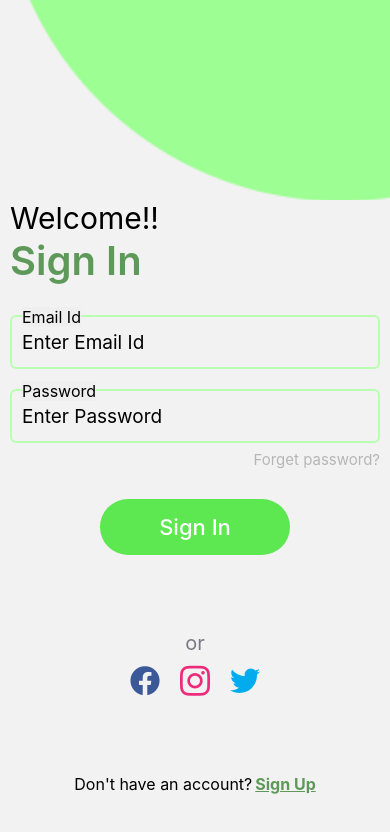
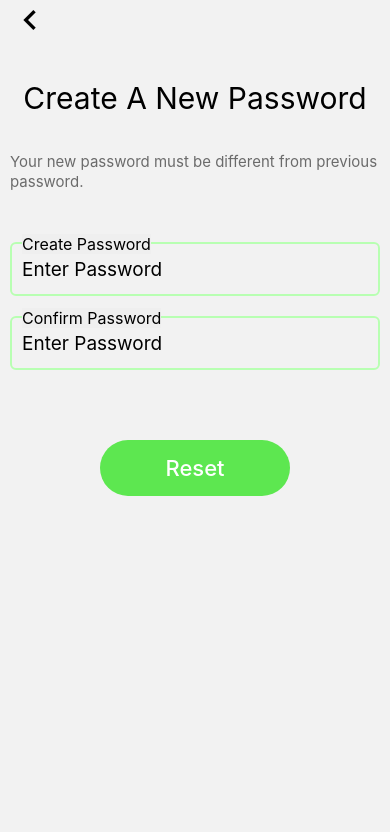
Before and after one commit to PeterAdedokun1/Task-management, a React Native app: screen /newPassword in a window 390 px wide. Shown: the top 832 px of the page. Built offline with nearby package versions, Linux system fonts and the light colour scheme.

Commit message:
new passwrd

```diff
--- a/Navigation/StackNavigation.tsx
+++ b/Navigation/StackNavigation.tsx
@@ -1,10 +1,10 @@
-import { View, Text } from "react-native";
 import { NavigationContainer } from "@react-navigation/native";
 import Login from "../screen/Login";
 import { createNativeStackNavigator } from "@react-navigation/native-stack";
 import Register from "../screen/Register";
 import ForgetPassword from "../screen/ForgetPassword";
 import Otp from "../screen/Otp";
+import NewPassword from "../screen/NewPassword";
 
 export default function StackNavigation() {
   const Stack = createNativeStackNavigator();
@@ -31,6 +31,11 @@ export default function StackNavigation() {
           component={Otp}
           options={{ headerShown: false }}
         />
+        <Stack.Screen
+          name="newPassword"
+          component={NewPassword}
+          options={{ headerShown: false }}
+        />
       </Stack.Navigator>
     </NavigationContainer>
   );
--- a/screen/ForgetPassword.tsx
+++ b/screen/ForgetPassword.tsx
@@ -5,6 +5,7 @@ import {
   SafeAreaView,
   TextInput,
   TouchableOpacity,
+  KeyboardAvoidingView,
 } from "react-native";
 import React from "react";
 import { MaterialIcons } from "@expo/vector-icons";
@@ -30,11 +31,19 @@ const ForgetPassword = () => {
       </View>
       <View style={{ marginTop: 15, marginBottom: 50 }}>
         <Text style={{ fontSize: 30 }}>Forget Password</Text>
-        <Text style={{ fontSize: 15, color: "#6B6B6B", marginTop: 6, lineHeight: 20 }}>
+        <Text
+          style={{
+            fontSize: 15,
+            color: "#6B6B6B",
+            marginTop: 6,
+            lineHeight: 20,
+          }}
+        >
           Don’t worry! It happens, Please enter the email address associated
           with your account.
         </Text>
       </View>
+      <KeyboardAvoidingView>
         <Formik
           initialValues={{ email: "", password: "" }}
           onSubmit={(values) => navigation.navigate("otp")}
@@ -72,7 +81,9 @@ const ForgetPassword = () => {
                 </View>
               </View>
               {errors.email && (
-              <Text style={{ color: "red", marginTop: 5 }}>{errors.email}</Text>
+                <Text style={{ color: "red", marginTop: 5 }}>
+                  {errors.email}
+                </Text>
               )}
               <TouchableOpacity
                 style={{
@@ -100,6 +111,7 @@ const ForgetPassword = () => {
             </View>
           )}
         </Formik>
+      </KeyboardAvoidingView>
     </SafeAreaView>
   );
 };
--- /dev/null
+++ b/screen/NewPassword.tsx
@@ -0,0 +1,146 @@
+import { View, Text, SafeAreaView, TouchableOpacity,TextInput } from 'react-native'
+import { useNavigation } from '@react-navigation/native';
+import React from 'react'
+import { MaterialIcons } from '@expo/vector-icons';
+import * as yup from "yup";
+import { Formik } from "formik";
+interface FormValues {
+  password: string;
+  confirmPassword: string;
+}
+export default function NewPassword() {
+    const navigation: any = useNavigation()
+const validateSchema = yup.object().shape({
+  password: yup.string().required("Please enter a password to continue "),
+  confirmPassword: yup
+    .string()
+    .oneOf([yup.ref("password"), null], "Password must match")
+    .required("Please confirm your password"),
+});
+  return (
+    <SafeAreaView style={{ flex: 1, marginHorizontal: 10 }}>
+      <TouchableOpacity onPress={() => navigation.goBack()}>
+        <MaterialIcons name="keyboard-arrow-left" size={40} color="black" />
+      </TouchableOpacity>
+      <View style={{ marginTop: 40, marginBottom: 50, alignItems: "center" }}>
+        <Text style={{ fontSize: 30, marginBottom: 30 }}>
+          Create A New Password
+        </Text>
+        <Text
+          style={{
+            fontSize: 15,
+            color: "#6B6B6B",
+            marginTop: 6,
+            lineHeight: 20,
+          }}
+        >
+          Your new password must be different from previous password.
+        </Text>
+      </View>
+      <Formik
+        initialValues={{  password: "",confirmPassword: "" }}
+        onSubmit={(values) => console.log(values)}
+        validationSchema={validateSchema}
+      >
+        {({ handleChange, handleBlur, handleSubmit, values, errors }) => (
+          <View>
+            <View
+              style={{
+                borderWidth: 2,
+                borderColor: "#B8FFB2",
+                paddingHorizontal: 10,
+                position: "relative",
+                              borderRadius: 6,
+
+              }}
+            >
+              <View>
+                <Text
+                  style={{
+                    position: "absolute",
+                    top: -10,
+                    backgroundColor: "#efefef",
+                    fontSize: 16,
+                  }}
+                >
+                  Create Password
+                </Text>
+                <TextInput
+                  style={{ height: 50, fontSize: 19 }}
+                  placeholder="Enter Password"
+                  onChangeText={handleChange("password")}
+                  onBlur={handleBlur("password")}
+                  value={values.password}
+                />
+              </View>
+            </View>
+            {errors.password && (
+              <Text style={{ color: "red", marginTop: 5 }}>{errors.password}</Text>
+            )}
+
+            <View
+              style={{
+                borderWidth: 2,
+                borderColor: "#B8FFB2",
+                paddingHorizontal: 10,
+                position: "relative",
+                marginTop: 20,
+                borderRadius: 6,
+              }}
+            >
+              <View>
+                <Text
+                  style={{
+                    position: "absolute",
+                    top: -10,
+                    backgroundColor: "#efefef",
+                    fontSize: 16,
+                  }}
+                >
+                Confirm Password
+                </Text>
+                <TextInput
+                  style={{ height: 50, fontSize: 19 }}
+                  placeholder="Enter Password"
+                  secureTextEntry={true}
+                  onChangeText={handleChange("confirmPassword")}
+                  value={values.confirmPassword}
+                />
+              </View>
+            </View>
+            {errors.confirmPassword && (
+              <Text style={{ color: "red", marginTop: 5 }}>
+                {errors.confirmPassword}
+              </Text>
+            )}
+
+            <TouchableOpacity
+              style={{
+                marginTop: 70,
+                backgroundColor: "#5DE750",
+                marginHorizontal: 90,
+                justifyContent: "center",
+                borderRadius: 50,
+                              paddingVertical: 15,
+
+              }}
+              onPress={() => handleSubmit()}
+            >
+              <Text
+                style={{
+                  color: "white",
+                  textAlign: "center",
+                  fontSize: 22,
+                  borderRadius: 600,
+                  fontWeight: "500",
+                }}
+              >
+              Reset
+              </Text>
+            </TouchableOpacity>
+          </View>
+        )}
+      </Formik>
+    </SafeAreaView>
+  );
+}
--- a/screen/Otp.tsx
+++ b/screen/Otp.tsx
@@ -5,6 +5,8 @@ import {
   SafeAreaView,
   TextInput,
     TouchableOpacity,
+  KeyboardAvoidingView,
+  Platform
 } from "react-native";
 import React,{useState, useRef} from "react";
 import { MaterialIcons } from "@expo/vector-icons";
@@ -12,6 +14,8 @@ import img from "../assets/otp.png";
 import { useNavigation } from "@react-navigation/native";
 const Otp = () => {
     const navigation: any = useNavigation();
+    const keyboardVerticalOffset = Platform.OS === "ios" ? 40 : 0;
+    const keyboardVerticalOffset2 = Platform.OS === "ios" ? 0: 0;
     const [otp, setOtp] = useState(["", "", "", "", ""]); // Initialize an array to store OTP digits
 
     const otpInputs = useRef<Array<TextInput | null>>([]); // Refs for individual OTP input fields
@@ -34,7 +38,7 @@ const Otp = () => {
       <View style={{ alignItems: "center" }}>
         <Image source={img} style={{}} />
       </View>
-      <View style={{ marginTop: 15, marginBottom: 50 }}>
+          <View style={{ marginTop: 15, marginBottom: 20 }}>
         <Text style={{ fontSize: 30 }}>Enter OTP</Text>
         <Text
           style={{
@@ -47,6 +51,10 @@ const Otp = () => {
           Please enter your 5 digit verification code for reset password....
         </Text>
       </View>
+      <KeyboardAvoidingView
+        behavior="position"
+        keyboardVerticalOffset={keyboardVerticalOffset}
+      >
         <View
           style={{
             flexDirection: "row",
@@ -76,6 +84,11 @@ const Otp = () => {
             />
           ))}
         </View>
+      </KeyboardAvoidingView>
+      <KeyboardAvoidingView
+        behavior="position"
+        keyboardVerticalOffset={keyboardVerticalOffset2}
+      >
         <TouchableOpacity
           style={{
             marginTop: 30,
@@ -85,6 +98,7 @@ const Otp = () => {
             borderRadius: 50,
             paddingVertical: 15,
           }}
+          onPress={() => navigation.navigate("newPassword")}
         >
           <Text
             style={{
@@ -98,6 +112,7 @@ const Otp = () => {
             Next
           </Text>
         </TouchableOpacity>
+      </KeyboardAvoidingView>
     </SafeAreaView>
   );
 };
```
Lines whose indentation alone changed are shown as unchanged.
